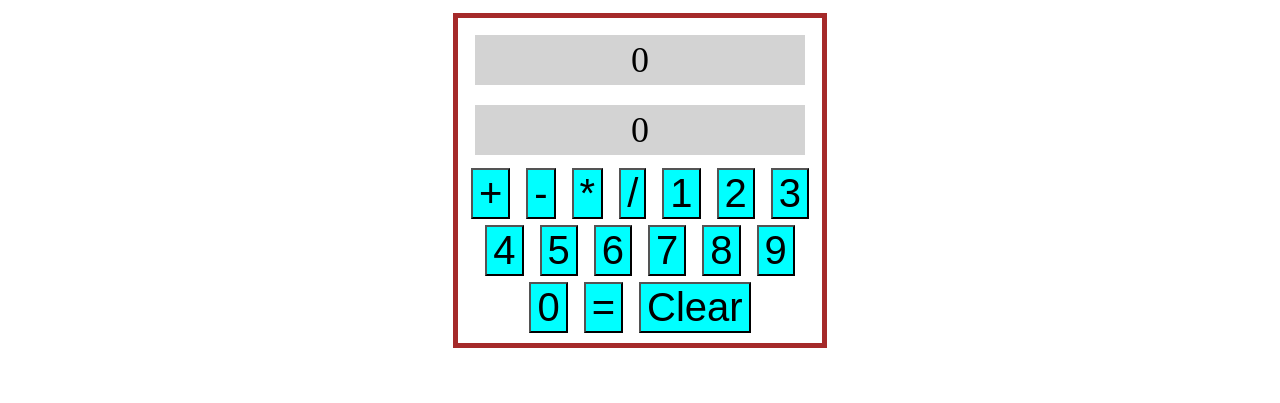
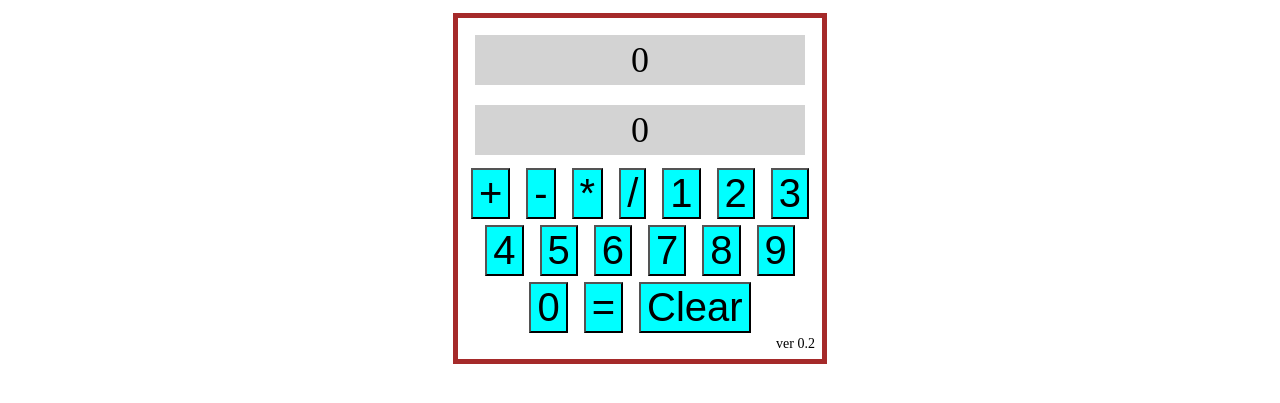
Before and after one commit to yoav74/OdinJSStart, a plain HTML site: page Calc/index2.html in a window 1280 px wide. Shown: the part 103-506 px from the top of the page. Drawn offline with Linux system fonts and the light colour scheme.

Commit message:
added ver detail

```diff
--- a/Calc/index2.html
+++ b/Calc/index2.html
@@ -32,6 +32,7 @@
             <button onclick="UpdateDisplay('=')">=</button>
             <button onclick="Clear()">Clear</button>
         </div>
+        <div class="footer" style="font-size: 14px;align-self: flex-end;">ver 0.2</div>
     </div>
 
 </body>
--- a/Calc/styles.css
+++ b/Calc/styles.css
@@ -14,6 +14,7 @@ body {
     flex-direction: column;
     gap: 16px;
     margin: 0px;
+    height: 99vh;
 }
 
 #Display,
```
